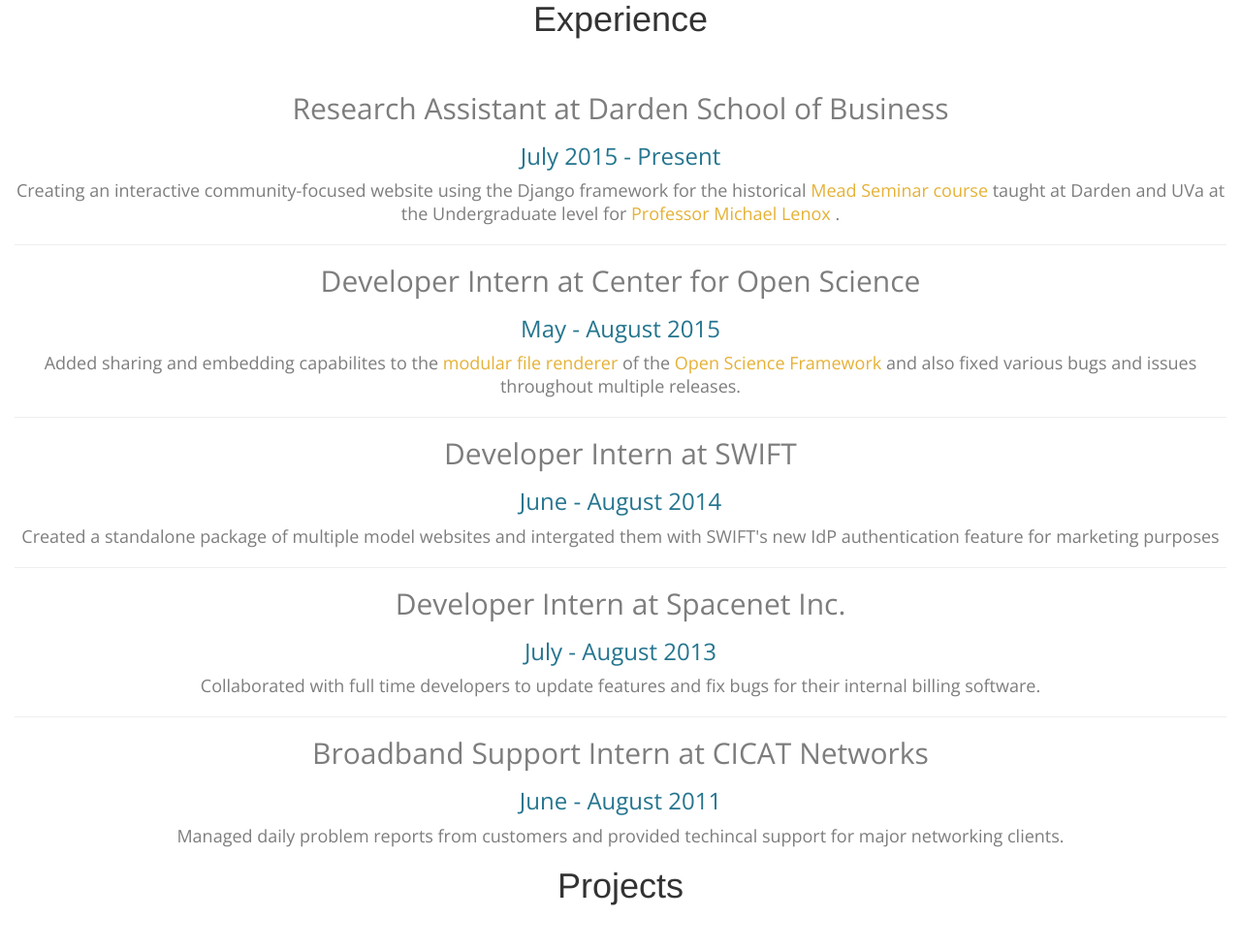
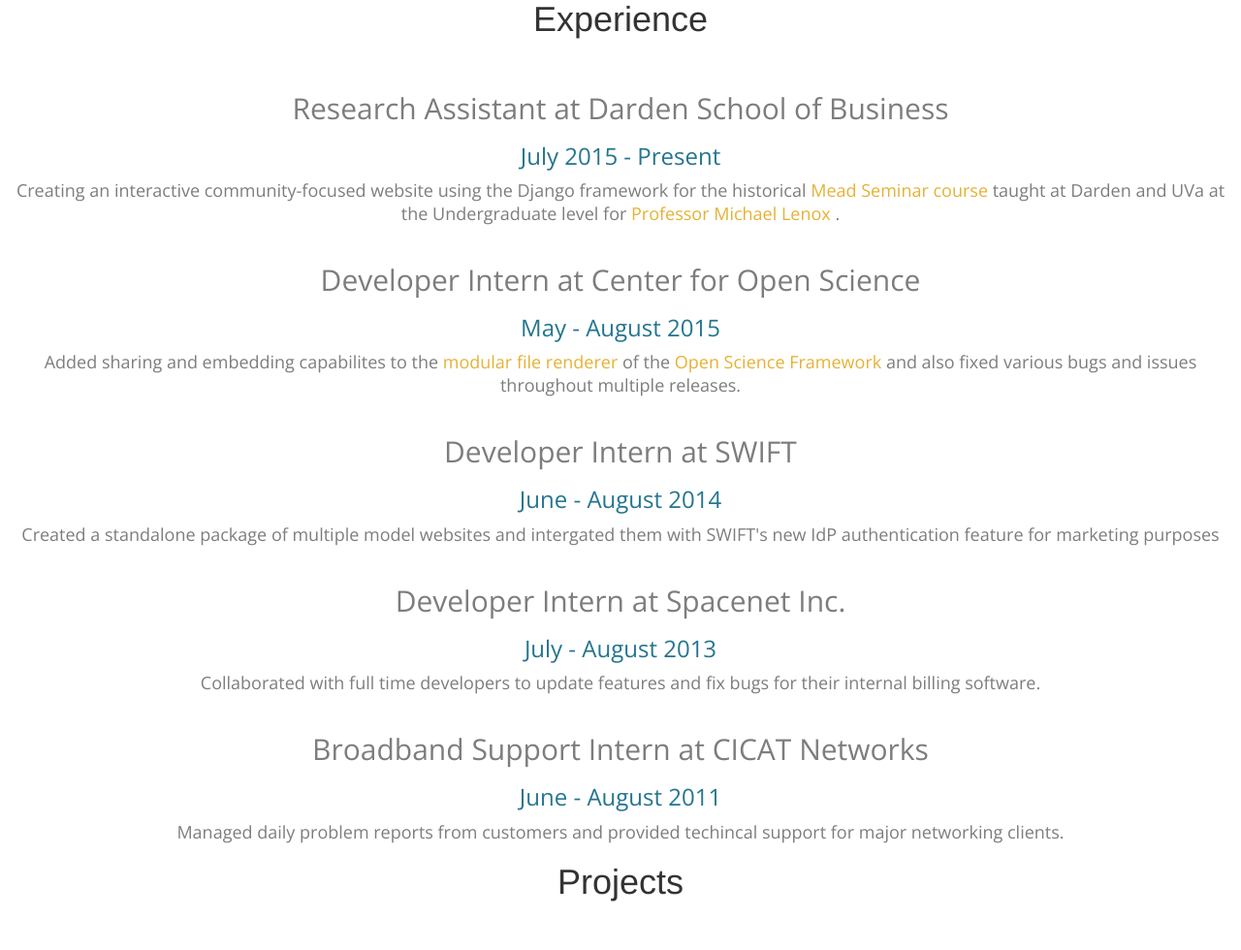
Before and after one commit to revanthkolli/revanthkolli.github.io, a PHP site: page / in a window 1280 px wide. Shown: the part 820-1800 px from the top of the page at 97% size. Run offline with PHP 8.4, Linux system fonts and the light colour scheme; data that the repository does not hold is empty; some libraries are stand-ins or nearby versions.

Commit message:
Fixed double border footer issue

```diff
--- a/css/styles.css
+++ b/css/styles.css
@@ -154,7 +154,6 @@ body {
 /* Section */
 section {
   min-height: 100vh;
-  /*min-height: 600px;*/
 }
 
 /**
@@ -248,6 +247,10 @@ p {
   line-height: normal;
 }
 
+hr {
+  border: none;
+}
+
 .hr {
   background-color: transparent;
   height: 93px;
@@ -304,7 +307,7 @@ antihighlight {
 footer {
   width: 100vw;
   text-align: center;
-  height: 50px;
+  padding-bottom: 20px;
   font-family: 'Open Sans', sans-serif;
   color: #7d7d7d;
 }
```
